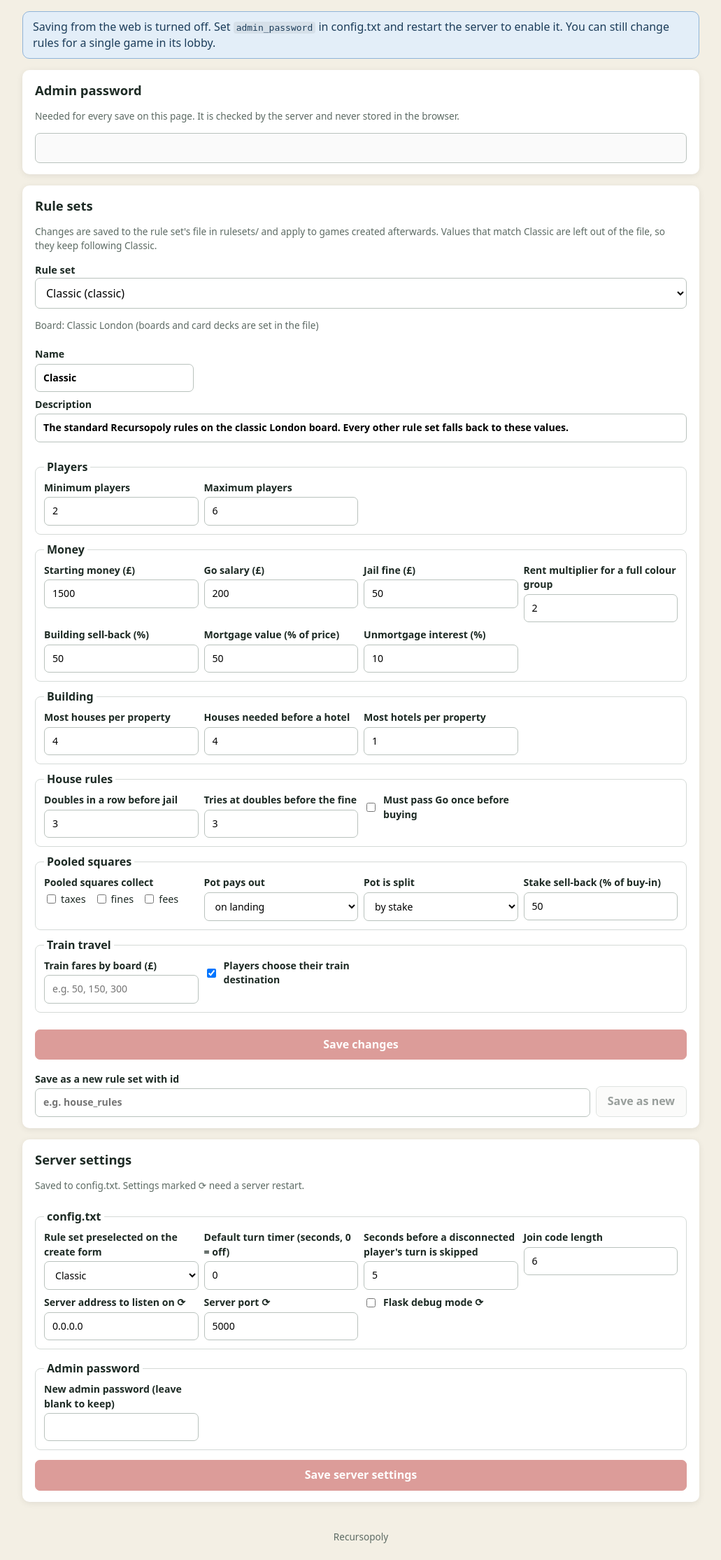
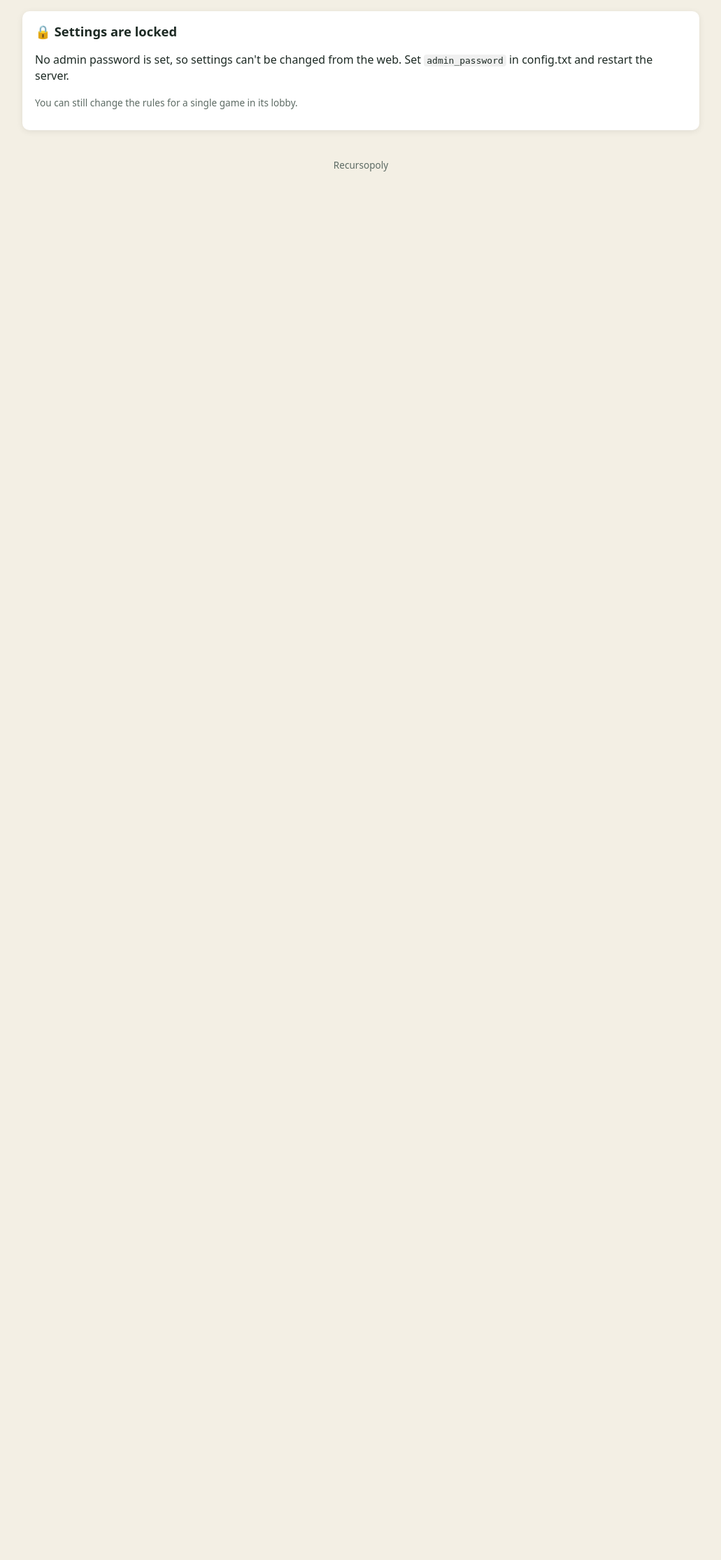
Before and after one commit to JCMCGroup-Joshua/Recursopoly, a Flask app: page /settings in a window 1280 px wide. Shown: the part 177-2406 px from the top of the page at 70% size, without its empty margins (124-1155 px from the left). After the commit the page ends 422 px from the top, so only its background shows below. Run offline with Flask 3, Linux system fonts and the light colour scheme; some libraries are stand-ins or nearby versions.

Commit message:
Lock the settings page until the admin password is entered
/settings no longer embeds any rule sets or server settings. The page
shows only an unlock form; POST /settings/unlock checks the password and
returns the settings data, and a Lock button hides it again. Wrong
passwords are rate limited per address (5 in 5 minutes).

Co-Authored-By: Claude Opus 5.5 <noreply@anthropic.com>
Claude-Session: https://claude.ai/code/session_0181QUvN245WcfMHtjxiomBh

```diff
--- a/recursopoly/app.py
+++ b/recursopoly/app.py
@@ -167,17 +167,67 @@ def history_game(code):
 
 @app.route("/settings")
 def settings_page():
-    """View and change rule sets and server settings. Saving needs the admin
-    password; without one set in config.txt the page is read-only."""
+    """The settings page. It is locked: the page itself holds no settings,
+    they are only sent by /settings/unlock once the admin password is
+    accepted."""
+    return render_template("settings.html", saving_enabled=bool(CONFIG.admin_password))
+
+
+def _settings_data():
+    """Everything the settings page edits: rule sets and server settings."""
     rulesets = [{
         "id": rs.id, "name": rs.name, "description": rs.description,
         "values": rs.values, "board_count": len(rs.boards),
         "boards": [b.get("name", path) for b, path in zip(rs.boards, rs.board_paths)],
     } for rs in RULESETS.values()]
-    server = {f["key"]: CONFIG.get(f["key"]) for f in SERVER_FIELDS}
-    return render_template("settings.html", rule_fields=RULE_FIELDS, rulesets=rulesets,
-                           server_fields=SERVER_FIELDS, server_values=server,
-                           saving_enabled=bool(CONFIG.admin_password))
+    return {
+        "rule_fields": RULE_FIELDS,
+        "rulesets": rulesets,
+        "server_fields": SERVER_FIELDS,
+        "server_values": {f["key"]: CONFIG.get(f["key"]) for f in SERVER_FIELDS},
+    }
+
+
+# Wrong admin passwords per client address, to slow down guessing.
+MAX_PASSWORD_FAILURES = 5
+PASSWORD_LOCKOUT_SECONDS = 300
+password_failures = {}  # address -> [times of recent failures]
+
+
+def _password_error(given):
+    """None if ``given`` is the admin password, else (message, http status).
+    After MAX_PASSWORD_FAILURES wrong tries an address must wait."""
+    if not CONFIG.admin_password:
+        return ("Saving is turned off: set admin_password in config.txt and restart the "
+                "server.", 403)
+    address = request.remote_addr or "?"
+    now = time.time()
+    recent = [t for t in password_failures.get(address, []) if now - t < PASSWORD_LOCKOUT_SECONDS]
+    if len(recent) >= MAX_PASSWORD_FAILURES:
+        wait = int(PASSWORD_LOCKOUT_SECONDS - (now - recent[0])) + 1
+        return f"Too many wrong passwords. Try again in {wait} seconds.", 429
+    if not CONFIG.check_admin_password(given):
+        recent.append(now)
+        password_failures[address] = recent
+        return "Wrong admin password.", 403
+    password_failures.pop(address, None)
+    return None
+
+
+def _password_problem(given):
+    """Like _password_error, as a JSON error response for HTTP routes."""
+    error = _password_error(given)
+    return _json_error(*error) if error else None
+
+
+@app.route("/settings/unlock", methods=["POST"])
+def unlock_settings():
+    """{"password"}: returns the settings once the admin password is right."""
+    problem = _password_problem((request.get_json(silent=True) or {}).get("password"))
+    if problem:
+        return problem
+    with state_lock:
+        return jsonify({"ok": True, **_settings_data()})
 
 
 def _json_error(message, status=400):
@@ -189,9 +239,9 @@ def save_ruleset_route():
     """{"password", "id", "name", "description", "source", "values"}: save
     a rule set (a new id, or overwrite an existing one)."""
     data = request.get_json(silent=True) or {}
-    if not CONFIG.check_admin_password(data.get("password")):
-        return _json_error("Wrong admin password (or saving is turned off: set admin_password "
-                           "in config.txt).", 403)
+    problem = _password_problem(data.get("password"))
+    if problem:
+        return problem
     with state_lock:
         source = RULESETS.get(data.get("source") or data.get("id"))
         if source is None:
@@ -210,9 +260,9 @@ def save_server_settings():
     """{"password", "values": {...}, "new_password"}: save server settings
     to config.txt and apply them (host, port and debug need a restart)."""
     data = request.get_json(silent=True) or {}
-    if not CONFIG.check_admin_password(data.get("password")):
-        return _json_error("Wrong admin password (or saving is turned off: set admin_password "
-                           "in config.txt).", 403)
+    problem = _password_problem(data.get("password"))
+    if problem:
+        return problem
     allowed = {f["key"]: f for f in SERVER_FIELDS}
     changes = dict(data.get("values") or {})
     unknown = sorted(set(changes) - set(allowed))
@@ -618,9 +668,9 @@ def on_save_ruleset(data):
             return send_error("You are not in a game.", "no_session")
         if not game.is_host(name):
             return send_error("Only the host can save the rules.", "not_host")
-        if not CONFIG.check_admin_password(data.get("password")):
-            return send_error("Wrong admin password (or saving from the web is turned off: "
-                              "set admin_password in config.txt).", "bad_password")
+        error = _password_error(data.get("password"))
+        if error:
+            return send_error(error[0], "bad_password")
         try:
             rid = _save_ruleset_file(data.get("id"), data.get("name"), data.get("description"),
                                      game.ruleset, dict(game.rules))
--- a/recursopoly/static/css/recursopoly.css
+++ b/recursopoly/static/css/recursopoly.css
@@ -795,3 +795,9 @@ details.ruleset-card > summary::after { content: " \25BE"; color: var(--muted);
 .banner-info { background: #e3eef8; color: #1c3d5a; border: 1px solid #90b4d8; font-weight: 500; }
 .settings-page code { background: rgba(0, 0, 0, 0.06); padding: 1px 4px; border-radius: 4px; }
 .save-form label.wide { grid-column: 1 / -1; }
+
+/* Locked settings page. */
+.unlock-card h2 { margin-bottom: 6px; }
+.settings-unlocked { display: grid; gap: 16px; }
+.unlocked-bar { display: flex; justify-content: space-between; align-items: center; font-weight: 700; color: var(--good); }
+.unlocked-bar .btn { margin-top: 0; }
--- a/recursopoly/static/js/recursopoly.js
+++ b/recursopoly/static/js/recursopoly.js
@@ -1241,102 +1241,150 @@
     }
 
     function initSettings() {
-        var fields = jsonData("rule-fields");
-        var rulesets = jsonData("rulesets-data");
+        var form = $("unlock-form");
+        if (!form) return;  // no admin password set: nothing can be unlocked
+        var password = null;  // kept only in memory while unlocked
+        var data = null;
+        var readRuleForm = null;
+        var serverReaders = {};
+
+        // Ask the server for the settings; it only answers with the right password.
+        function unlock(pw, selectId, message) {
+            return postJSON("/settings/unlock", { password: pw }).then(function (res) {
+                if (!res.ok) {
+                    showMessage(res.error, false);
+                    return;
+                }
+                password = pw;
+                data = res;
+                $("unlock-card").hidden = true;
+                $("settings-unlocked").hidden = false;
+                $("unlock-password").value = "";
+                showRulesets(selectId);
+                showServer();
+                if (message) showMessage(message, true);
+                else $("settings-message").hidden = true;
+            }).catch(function () { showMessage("Could not reach the server.", false); });
+        }
+
+        function lock() {
+            password = null;
+            data = null;
+            $("settings-unlocked").hidden = true;
+            $("unlock-card").hidden = false;
+            $("ruleset-fields").replaceChildren();
+            $("server-fields").replaceChildren();
+            $("settings-message").hidden = true;
+            $("unlock-password").focus();
+        }
+
+        form.addEventListener("submit", function (ev) {
+            ev.preventDefault();
+            unlock($("unlock-password").value);
+        });
+        $("lock-btn").addEventListener("click", lock);
+
+        // ---- Rule sets
         var picker = $("ruleset-picker");
-        var readForm = null;
-        var params = new URLSearchParams(window.location.search);
 
-        rulesets.forEach(function (rs) {
+        function currentRuleset() {
+            return data.rulesets.filter(function (rs) { return rs.id === picker.value; })[0];
+        }
+
+        function showRuleset() {
+            var rs = currentRuleset();
+            $("rs-name").value = rs.name;
+            $("rs-description").value = rs.description;
+            $("ruleset-boards").textContent = "Board" + (rs.boards.length > 1 ? "s" : "") + ": " +
+                rs.boards.join(", ") + " (boards and card decks are set in the file)";
+            readRuleForm = buildRuleForm($("ruleset-fields"), data.rule_fields, rs.values, []);
+        }
+
+        function showRulesets(selectId) {
+            var keep = selectId || picker.value;
+            picker.replaceChildren();
+            data.rulesets.forEach(function (rs) {
                 var opt = el("option", null, rs.name + " (" + rs.id + ")");
                 opt.value = rs.id;
                 picker.appendChild(opt);
             });
-        if (params.get("ruleset")) picker.value = params.get("ruleset");
-        if (params.get("saved")) showMessage(params.get("saved"), true);
+            if (keep && data.rulesets.some(function (rs) { return rs.id === keep; })) picker.value = keep;
+            showRuleset();
+        }
+        picker.addEventListener("change", showRuleset);
 
-        function current() {
-            return rulesets.filter(function (rs) { return rs.id === picker.value; })[0];
-        }
-        function show() {
-            var rs = current();
-            $("rs-name").value = rs.name;
-            $("rs-description").value = rs.description;
-            $("ruleset-boards").textContent = "Board" + (rs.boards.length > 1 ? "s" : "") + ": " +
-                rs.boards.join(", ") + " (boards and card decks are set in the file)";
-            readForm = buildRuleForm($("ruleset-fields"), fields, rs.values, []);
-        }
-        picker.addEventListener("change", show);
-        show();
-
-        function save(id) {
+        function saveRuleset(id) {
             postJSON("/settings/ruleset", {
-                password: $("admin-password").value, id: id, source: picker.value,
+                password: password, id: id, source: picker.value,
                 name: $("rs-name").value.trim(), description: $("rs-description").value.trim(),
-                values: readForm()
+                values: readRuleForm()
             }).then(function (res) {
-                if (res.ok) {
-                    window.location.href = "/settings?ruleset=" + encodeURIComponent(res.id) +
-                        "&saved=" + encodeURIComponent(res.message);
-                } else {
-                    showMessage(res.error, false);
-                }
+                if (res.ok) unlock(password, res.id, res.message);  // reload the saved data
+                else showMessage(res.error, false);
             }).catch(function () { showMessage("Could not reach the server.", false); });
         }
-        $("ruleset-form").addEventListener("submit", function (ev) { ev.preventDefault(); save(picker.value); });
+        $("ruleset-form").addEventListener("submit", function (ev) {
+            ev.preventDefault();
+            saveRuleset(picker.value);
+        });
         $("save-as-btn").addEventListener("click", function () {
             var id = $("rs-new-id").value.trim().toLowerCase();
             if (!/^[a-z0-9_-]{1,40}$/.test(id)) {
                 showMessage("Enter a new id using lower-case letters, digits, _ or -.", false);
                 return;
             }
-            save(id);
+            $("rs-new-id").value = "";
+            saveRuleset(id);
         });
 
-        // Server settings.
-        var serverFields = jsonData("server-fields-data");
-        var serverValues = jsonData("server-values");
+        // ---- Server settings
+        function showServer() {
             var container = $("server-fields");
-        var readers = {};
+            container.replaceChildren();
+            serverReaders = {};
+            var values = data.server_values;
             var fieldset = el("fieldset", "rule-section");
             fieldset.appendChild(el("legend", null, "config.txt"));
             container.appendChild(fieldset);
-        serverFields.forEach(function (f) {
+            data.server_fields.forEach(function (f) {
                 var row = el("label", "rule-field");
                 row.appendChild(el("span", "rule-label", f.label + (f.restart ? " \u27f3" : "")));
                 var input;
                 if (f.type === "ruleset") {
                     input = el("select");
-                rulesets.forEach(function (rs) {
+                    data.rulesets.forEach(function (rs) {
                         var opt = el("option", null, rs.name);
                         opt.value = rs.id;
-                    opt.selected = rs.id === serverValues[f.key];
+                        opt.selected = rs.id === values[f.key];
                         input.appendChild(opt);
                     });
-                readers[f.key] = function () { return input.value; };
+                    serverReaders[f.key] = function () { return input.value; };
                 } else if (f.type === "bool") {
                     row.classList.add("rule-check");
                     input = el("input");
                     input.type = "checkbox";
-                input.checked = !!serverValues[f.key];
-                readers[f.key] = function () { return input.checked; };
+                    input.checked = !!values[f.key];
+                    serverReaders[f.key] = function () { return input.checked; };
                 } else {
                     input = el("input");
                     if (f.type === "int") { input.type = "number"; input.min = 0; input.step = 1; }
-                input.value = serverValues[f.key];
-                readers[f.key] = function () { return input.value; };
+                    input.value = values[f.key];
+                    serverReaders[f.key] = function () { return input.value; };
                 }
                 if (f.type === "bool") row.insertBefore(input, row.firstChild); else row.appendChild(input);
                 fieldset.appendChild(row);
             });
+        }
+
         $("server-form").addEventListener("submit", function (ev) {
             ev.preventDefault();
             var values = {};
-            Object.keys(readers).forEach(function (k) { values[k] = readers[k](); });
-            postJSON("/settings/server", {
-                password: $("admin-password").value, values: values, new_password: $("new-password").value
-            }).then(function (res) {
+            Object.keys(serverReaders).forEach(function (k) { values[k] = serverReaders[k](); });
+            var newPassword = $("new-password").value;
+            postJSON("/settings/server", { password: password, values: values, new_password: newPassword })
+                .then(function (res) {
                     showMessage(res.ok ? res.message : res.error, res.ok);
+                    if (res.ok && newPassword) password = newPassword;  // stay unlocked
                     if (res.ok) $("new-password").value = "";
                 }).catch(function () { showMessage("Could not reach the server.", false); });
         });
--- a/recursopoly/templates/settings.html
+++ b/recursopoly/templates/settings.html
@@ -15,23 +15,36 @@
 
     <main class="stats-page settings-page">
         <div id="settings-message" class="banner" hidden></div>
-        {% if not saving_enabled %}
-        <div class="banner banner-info">Saving from the web is turned off. Set <code>admin_password</code> in
-            config.txt and restart the server to enable it. You can still change rules for a single game
-            in its lobby.</div>
+
+        <!-- Locked until the server accepts the admin password: the page holds
+             no settings, they arrive from /settings/unlock. -->
+        <section class="card unlock-card" id="unlock-card">
+            <h2>&#128274; Settings are locked</h2>
+            {% if saving_enabled %}
+            <p class="muted">Enter the admin password to view and change rule sets and server settings.</p>
+            <form id="unlock-form" class="inline-form" autocomplete="off">
+                <input id="unlock-password" type="password" autocomplete="current-password"
+                       aria-label="Admin password" placeholder="Admin password" required>
+                <button type="submit" class="btn btn-primary">Unlock</button>
+            </form>
+            {% else %}
+            <p>No admin password is set, so settings can't be changed from the web. Set
+                <code>admin_password</code> in config.txt and restart the server.</p>
+            <p class="muted small">You can still change the rules for a single game in its lobby.</p>
             {% endif %}
+        </section>
 
-        <section class="card">
-            <h2>Admin password</h2>
-            <p class="muted small">Needed for every save on this page. It is checked by the server and never stored
-                in the browser.</p>
-            <input id="admin-password" type="password" autocomplete="current-password" {% if not saving_enabled %}disabled{% endif %}>
-        </section>
+        <div id="settings-unlocked" class="settings-unlocked" hidden>
+            <div class="unlocked-bar">
+                <span>&#128275; Unlocked</span>
+                <button type="button" class="btn btn-small" id="lock-btn">Lock</button>
+            </div>
 
             <section class="card">
                 <h2>Rule sets</h2>
-            <p class="muted small">Changes are saved to the rule set's file in rulesets/ and apply to games created
-                afterwards. Values that match Classic are left out of the file, so they keep following Classic.</p>
+                <p class="muted small">Changes are saved to the rule set's file in rulesets/ and apply to games
+                    created afterwards. Values that match Classic are left out of the file, so they keep following
+                    Classic.</p>
                 <label for="ruleset-picker">Rule set</label>
                 <select id="ruleset-picker"></select>
                 <p id="ruleset-boards" class="muted small"></p>
@@ -42,12 +55,12 @@
                     </div>
                     <div id="ruleset-fields" class="rule-form"></div>
                     <div class="panel-actions">
-                    <button type="submit" class="btn btn-primary" {% if not saving_enabled %}disabled{% endif %}>Save changes</button>
+                        <button type="submit" class="btn btn-primary">Save changes</button>
                     </div>
                     <div class="save-as">
                         <label>Save as a new rule set with id
                             <input id="rs-new-id" pattern="[a-z0-9_\-]{1,40}" placeholder="e.g. house_rules"></label>
-                    <button type="button" class="btn" id="save-as-btn" {% if not saving_enabled %}disabled{% endif %}>Save as new</button>
+                        <button type="button" class="btn" id="save-as-btn">Save as new</button>
                     </div>
                 </form>
             </section>
@@ -63,18 +76,15 @@
                             <input id="new-password" type="password" autocomplete="new-password"></label>
                     </fieldset>
                     <div class="panel-actions">
-                    <button type="submit" class="btn btn-primary" {% if not saving_enabled %}disabled{% endif %}>Save server settings</button>
+                        <button type="submit" class="btn btn-primary">Save server settings</button>
                     </div>
                 </form>
             </section>
+        </div>
     </main>
 
     <footer class="site-footer">Recursopoly</footer>
 
-    <script id="rule-fields" type="application/json">{{ rule_fields | tojson }}</script>
-    <script id="rulesets-data" type="application/json">{{ rulesets | tojson }}</script>
-    <script id="server-fields-data" type="application/json">{{ server_fields | tojson }}</script>
-    <script id="server-values" type="application/json">{{ server_values | tojson }}</script>
     <script src="https://cdn.socket.io/4.7.5/socket.io.min.js" crossorigin="anonymous"></script>
     <script src="{{ url_for('static', filename='js/recursopoly.js') }}"></script>
 </body>
```
Also changed, not shown: recursopoly/README.md. Lines whose indentation alone changed are shown as unchanged.
